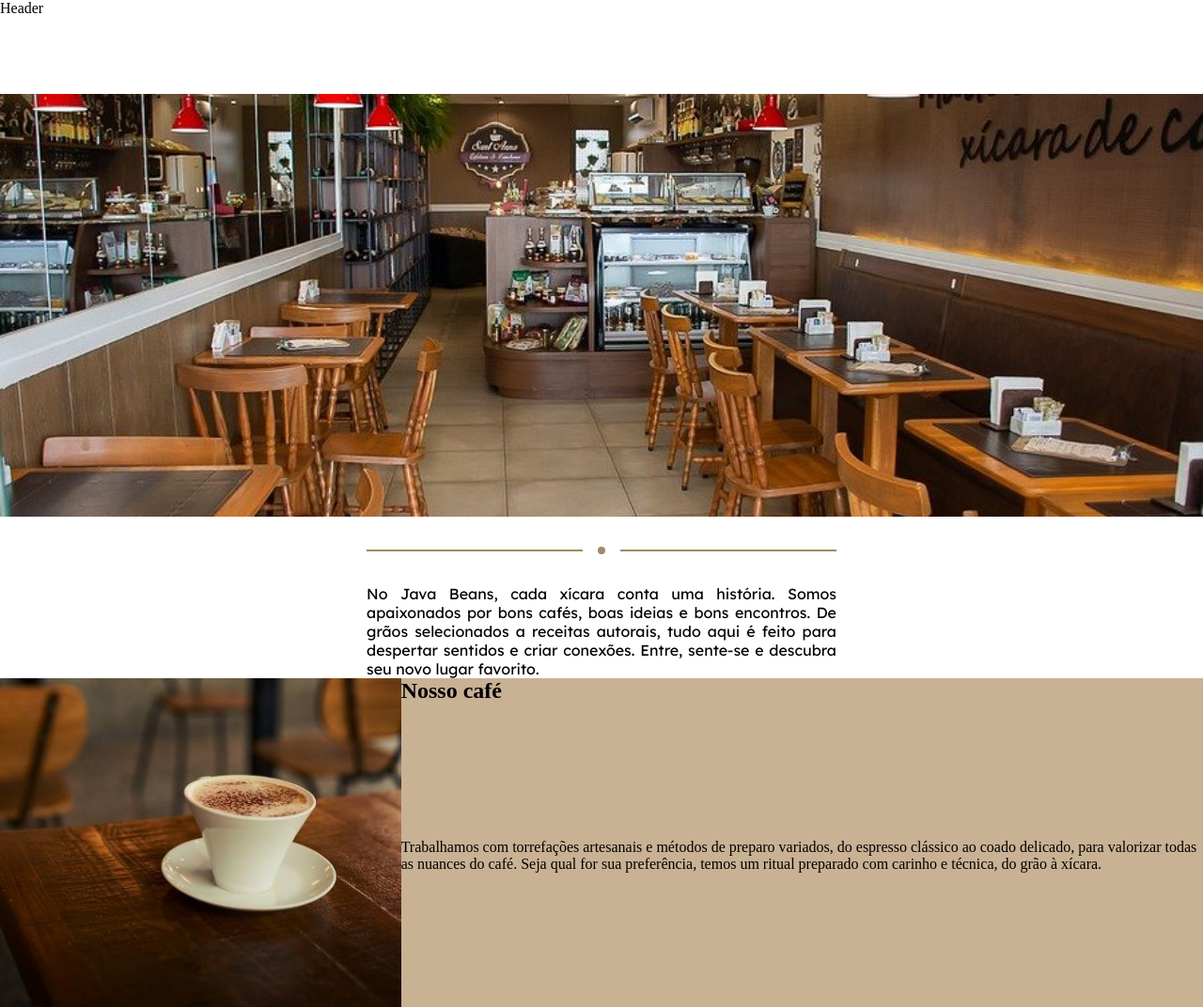
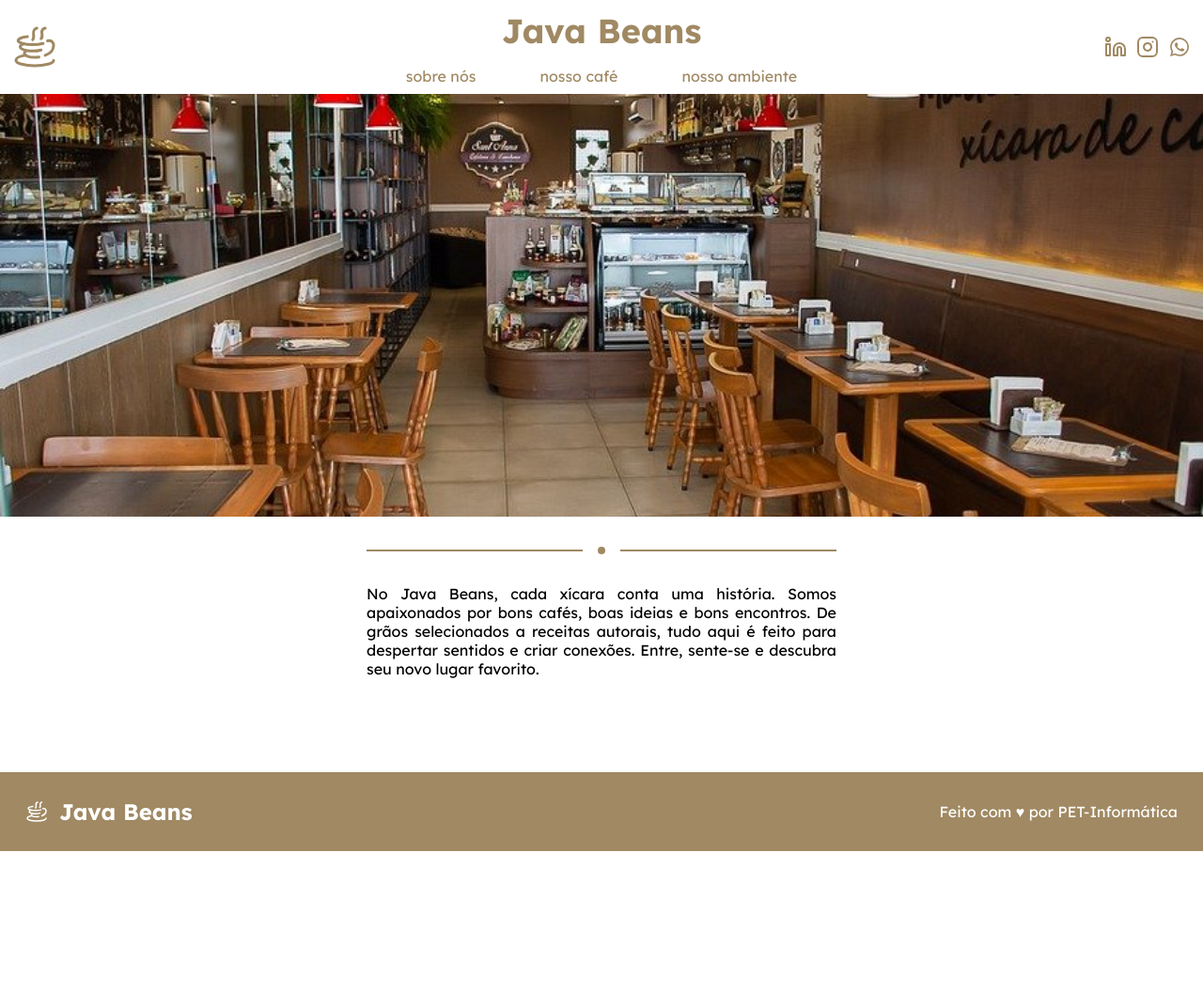
Before and after one commit to lucasfratus/javabeans, a plain HTML site: page index.html in a window 1280 px wide. Shown: the whole page at 94% size. After the commit the page ends 906 px from the top, so only its background shows below. Drawn offline with Linux system fonts and the light colour scheme; a web font is replaced by a local one.

Commit message:
feat: header e footer prontas

```diff
--- a/index.html
+++ b/index.html
@@ -15,7 +15,24 @@
     <link rel="stylesheet" href="styles/index.css" />
   </head>
   <body>
-    <header>Header</header>
+    <header>
+      <svg class="logo" xmlns="http://www.w3.org/2000/svg" width="48" height="48" viewBox="0 0 24 24"><g fill="none" stroke="#a08963" stroke-linecap="round" stroke-linejoin="round" stroke-width="1.5" color="#a08963"><path d="M6.175 10.333c-1.208.408-1.955.97-1.955 1.593c0 .848 1.389 1.587 3.44 1.97m0 0c-.762.386-1.217.875-1.217 1.408c0 1.243 2.487 2.251 5.555 2.251a13 13 0 0 0 2.223-.187m-6.56-3.471a18 18 0 0 0 3.226.28c1.708 0 3.265-.216 4.445-.573m1.11-3.48c-1.411.417-3.379.676-5.555.676c-4.295 0-7.778-1.008-7.778-2.252c0-.96 2.077-1.78 5-2.104"/><path d="M22 19.07C22 20.688 17.523 22 12 22S2 20.688 2 19.07c0-1.15 1.707-2.146 5-2.626m11.76-7.656c4.214-1.094 4.816 5.468-1.205 7.656M17.558 2c-.74.123-2.133.815-1.778 2.593c.356 1.777-.148 2.716-.444 2.963M13.113 2c-.741.148-2.134.978-1.778 3.111s-.148 2.704-.444 3"/></g></svg>
+      <div class="principal-header">
+      <h1>Java Beans</h1>
+      <nav>
+        <ul>
+          <li>sobre nós</li>
+          <li>nosso café</li>
+          <li>nosso ambiente</li>
+        </ul>
+      </nav>
+    </div>
+    <div class="social-media">
+      <svg xmlns="http://www.w3.org/2000/svg" width="24" height="24" viewBox="0 0 24 24" fill="none" stroke="currentColor" stroke-width="2" stroke-linecap="round" stroke-linejoin="round" class="lucide lucide-linkedin-icon lucide-linkedin"><path d="M16 8a6 6 0 0 1 6 6v7h-4v-7a2 2 0 0 0-2-2 2 2 0 0 0-2 2v7h-4v-7a6 6 0 0 1 6-6z"/><rect width="4" height="12" x="2" y="9"/><circle cx="4" cy="4" r="2"/></svg>
+      <svg xmlns="http://www.w3.org/2000/svg" width="24" height="24" viewBox="0 0 24 24" fill="none" stroke="currentColor" stroke-width="2" stroke-linecap="round" stroke-linejoin="round" class="lucide lucide-instagram-icon lucide-instagram"><rect width="20" height="20" x="2" y="2" rx="5" ry="5"/><path d="M16 11.37A4 4 0 1 1 12.63 8 4 4 0 0 1 16 11.37z"/><line x1="17.5" x2="17.51" y1="6.5" y2="6.5"/></svg>
+      <svg xmlns="http://www.w3.org/2000/svg" width="24" height="24" viewBox="0 0 24 24"><path fill="currentColor" d="M19.05 4.91A9.82 9.82 0 0 0 12.04 2c-5.46 0-9.91 4.45-9.91 9.91c0 1.75.46 3.45 1.32 4.95L2.05 22l5.25-1.38c1.45.79 3.08 1.21 4.74 1.21c5.46 0 9.91-4.45 9.91-9.91c0-2.65-1.03-5.14-2.9-7.01m-7.01 15.24c-1.48 0-2.93-.4-4.2-1.15l-.3-.18l-3.12.82l.83-3.04l-.2-.31a8.26 8.26 0 0 1-1.26-4.38c0-4.54 3.7-8.24 8.24-8.24c2.2 0 4.27.86 5.82 2.42a8.18 8.18 0 0 1 2.41 5.83c.02 4.54-3.68 8.23-8.22 8.23m4.52-6.16c-.25-.12-1.47-.72-1.69-.81c-.23-.08-.39-.12-.56.12c-.17.25-.64.81-.78.97c-.14.17-.29.19-.54.06c-.25-.12-1.05-.39-1.99-1.23c-.74-.66-1.23-1.47-1.38-1.72c-.14-.25-.02-.38.11-.51c.11-.11.25-.29.37-.43s.17-.25.25-.41c.08-.17.04-.31-.02-.43s-.56-1.34-.76-1.84c-.2-.48-.41-.42-.56-.43h-.48c-.17 0-.43.06-.66.31c-.22.25-.86.85-.86 2.07s.89 2.4 1.01 2.56c.12.17 1.75 2.67 4.23 3.74c.59.26 1.05.41 1.41.52c.59.19 1.13.16 1.56.1c.48-.07 1.47-.6 1.67-1.18c.21-.58.21-1.07.14-1.18s-.22-.16-.47-.28"/></svg>
+    </div>
+    </header>
 
     <!-- Hero -->
     <section class="hero-section">
@@ -33,7 +50,7 @@
       </p>
     </section>
 
-    <!-- Sobre -->
+    <!-- Sobre
     <section class="about">
       <div class="coffee">
         <img src="images/coffee.jpg" alt="imagem de café" />
@@ -47,6 +64,7 @@
           </p>
         </div>
       </div>
+    -->
       <!-- <div class="area">
         <div class="text">
           <h2>Nosso café</h2>
@@ -61,6 +79,12 @@
       </div> -->
     </section>
 
-    <footer></footer>
+    <footer>
+      <div class="marca">
+      <svg xmlns="http://www.w3.org/2000/svg" width="24" height="24" viewBox="0 0 24 24"><g fill="none" stroke="#ffffff" stroke-linecap="round" stroke-linejoin="round" stroke-width="1.5" color="#a08963"><path d="M6.175 10.333c-1.208.408-1.955.97-1.955 1.593c0 .848 1.389 1.587 3.44 1.97m0 0c-.762.386-1.217.875-1.217 1.408c0 1.243 2.487 2.251 5.555 2.251a13 13 0 0 0 2.223-.187m-6.56-3.471a18 18 0 0 0 3.226.28c1.708 0 3.265-.216 4.445-.573m1.11-3.48c-1.411.417-3.379.676-5.555.676c-4.295 0-7.778-1.008-7.778-2.252c0-.96 2.077-1.78 5-2.104"/><path d="M22 19.07C22 20.688 17.523 22 12 22S2 20.688 2 19.07c0-1.15 1.707-2.146 5-2.626m11.76-7.656c4.214-1.094 4.816 5.468-1.205 7.656M17.558 2c-.74.123-2.133.815-1.778 2.593c.356 1.777-.148 2.716-.444 2.963M13.113 2c-.741.148-2.134.978-1.778 3.111s-.148 2.704-.444 3"/></g></svg>
+      <p class="nome-marca">Java Beans</p>
+      </div>
+      <p>Feito com ♥ por PET-Informática</p>
+    </footer>
   </body>
 </html>
--- a/styles/index.css
+++ b/styles/index.css
@@ -10,6 +10,55 @@ body {
 
 header {
   height: 100px;
+  padding: 13.5px;
+}
+
+h1 {
+  color: #a08963;
+  font-family: "Lexend";
+  font-size: 36px;
+  font-weight: bold;
+}
+
+nav ul li {
+  color: #a08963;
+  font-family: "Lexend";
+  font-size: 12;
+}
+
+nav ul {
+  display: flex;
+  gap: 68px;
+  list-style-type: none;
+}
+
+
+.principal-header {
+  position:absolute;
+  left: 50%;
+  transform: translateX(-50%);
+  display: flex;
+  flex-direction: column;
+  justify-content: center;
+  align-items: center;
+  gap: 16px;
+}
+
+header {
+  display: flex;
+  flex-direction: row;
+  align-items: center;
+  justify-content: space-between;
+  padding-left: 13px;
+  padding-right: 13px;
+}
+
+.social-media {
+  display: flex;
+  flex-direction: row;
+  align-items: center;
+  gap: 10px;
+  color: #a08963;
 }
 
 .hero-section {
@@ -89,6 +138,33 @@ header {
   grid-column: 2 / span 2;
 }
 
+
+footer {
+  background-color: #a08963;
+  color: white;
+  margin-top: 100px;
+  display: flex;
+  flex-direction: row;
+  justify-content: space-between;
+  font-family: "Lexend";
+  font-size: 16px;
+  align-items: center;
+  padding: 27px;
+}
+
+footer .marca {
+  display: flex;
+  flex-direction: row;
+  gap: 12px;
+  align-items: center;
+}
+
+footer .marca .nome-marca{
+  font-size: 24px;
+  font-weight: bold;
+  color: white;
+}
+
 /* .about .area img {
   display: grid;
   width: 100%;
```
